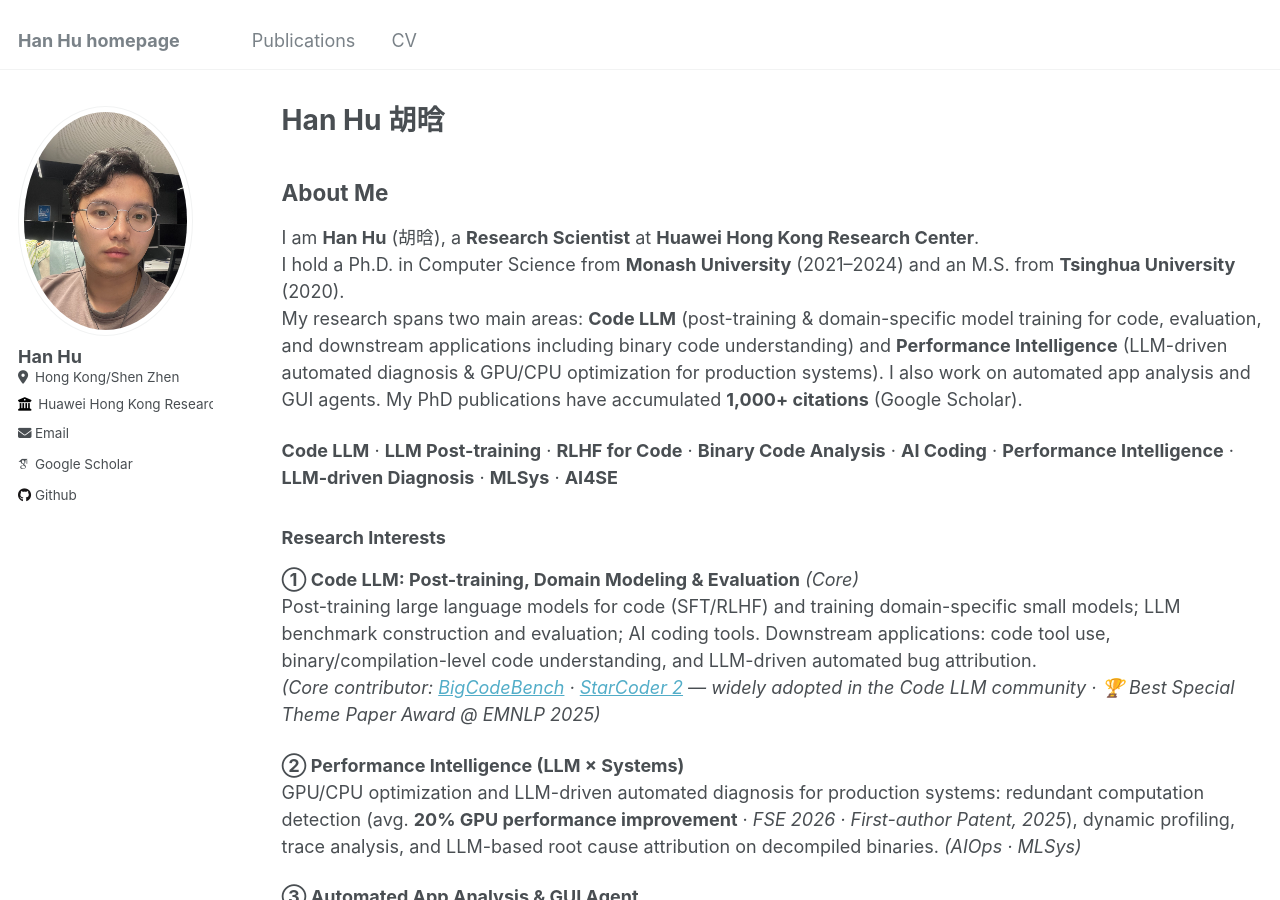
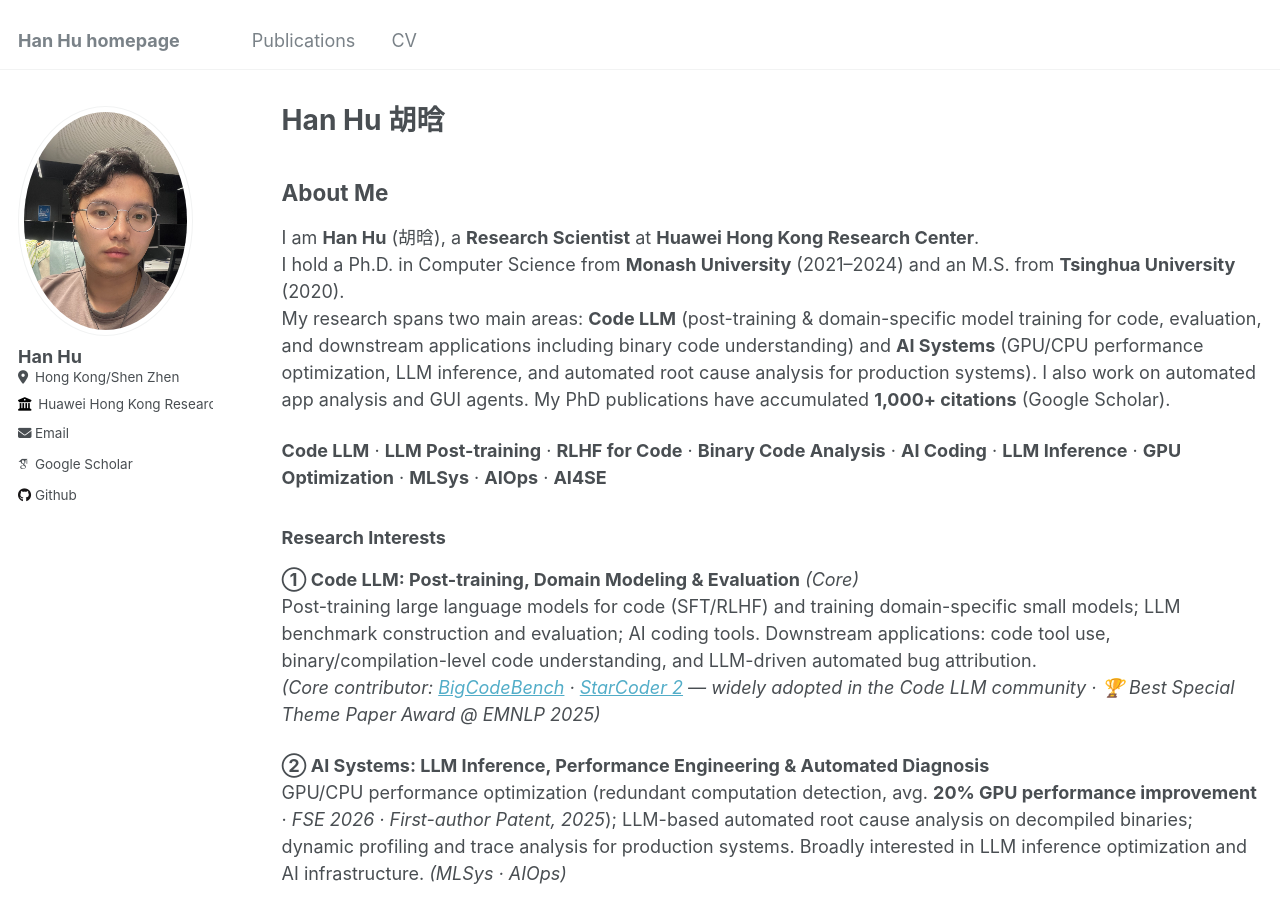
Before and after one commit to huhanGitHub/huhanGitHub.github.io, a Jekyll site: the page built from _pages/about.md, in a window 1280 px wide and 900 px high. Built offline with Jekyll 4.4.1, drawn with Linux system fonts in a browser that asks for light colours; some web fonts are replaced.

Commit message:
Add LLM Inference / AI Systems framing for AI Infra positioning
Made-with: Cursor

```diff
--- a/_pages/about.md
+++ b/_pages/about.md
@@ -12,9 +12,9 @@ redirect_from:
 
 I am **Han Hu** (胡晗), a **Research Scientist** at **Huawei Hong Kong Research Center**.
 I hold a Ph.D. in Computer Science from **Monash University** (2021–2024) and an M.S. from **Tsinghua University** (2020).
-My research spans two main areas: **Code LLM** (post-training & domain-specific model training for code, evaluation, and downstream applications including binary code understanding) and **Performance Intelligence** (LLM-driven automated diagnosis & GPU/CPU optimization for production systems). I also work on automated app analysis and GUI agents. My PhD publications have accumulated **1,000+ citations** (Google Scholar).
+My research spans two main areas: **Code LLM** (post-training & domain-specific model training for code, evaluation, and downstream applications including binary code understanding) and **AI Systems** (GPU/CPU performance optimization, LLM inference, and automated root cause analysis for production systems). I also work on automated app analysis and GUI agents. My PhD publications have accumulated **1,000+ citations** (Google Scholar).
 
-**Code LLM** · **LLM Post-training** · **RLHF for Code** · **Binary Code Analysis** · **AI Coding** · **Performance Intelligence** · **LLM-driven Diagnosis** · **MLSys** · **AI4SE**
+**Code LLM** · **LLM Post-training** · **RLHF for Code** · **Binary Code Analysis** · **AI Coding** · **LLM Inference** · **GPU Optimization** · **MLSys** · **AIOps** · **AI4SE**
 
 ### Research Interests
 
@@ -22,8 +22,8 @@ My research spans two main areas: **Code LLM** (post-training & domain-specific
 Post-training large language models for code (SFT/RLHF) and training domain-specific small models; LLM benchmark construction and evaluation; AI coding tools. Downstream applications: code tool use, binary/compilation-level code understanding, and LLM-driven automated bug attribution.
 *(Core contributor: [BigCodeBench](https://github.com/bigcode-project/bigcodebench) · [StarCoder 2](https://github.com/bigcode-project/starcoder2) — widely adopted in the Code LLM community · 🏆 Best Special Theme Paper Award @ EMNLP 2025)*
 
-**② Performance Intelligence (LLM × Systems)**
-GPU/CPU optimization and LLM-driven automated diagnosis for production systems: redundant computation detection (avg. **20% GPU performance improvement** · *FSE 2026 · First-author Patent, 2025*), dynamic profiling, trace analysis, and LLM-based root cause attribution on decompiled binaries. *(AIOps · MLSys)*
+**② AI Systems: LLM Inference, Performance Engineering & Automated Diagnosis**
+GPU/CPU performance optimization (redundant computation detection, avg. **20% GPU performance improvement** · *FSE 2026 · First-author Patent, 2025*); LLM-based automated root cause analysis on decompiled binaries; dynamic profiling and trace analysis for production systems. Broadly interested in LLM inference optimization and AI infrastructure. *(MLSys · AIOps)*
 
 **③ Automated App Analysis & GUI Agent**
 Autonomous GUI agent for mobile app testing; dynamic app exploration; on-device ML model analysis (Android/iOS).
```
